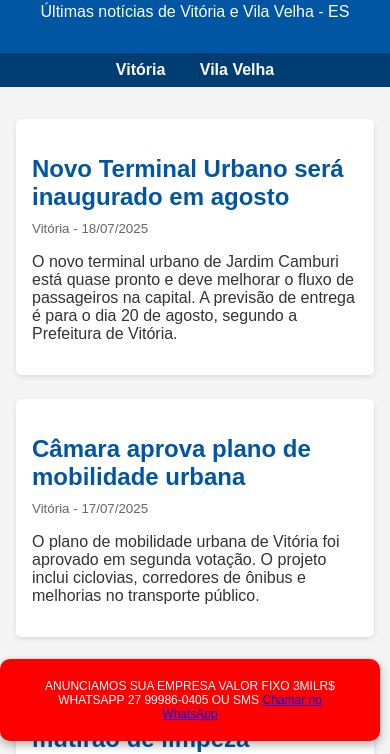
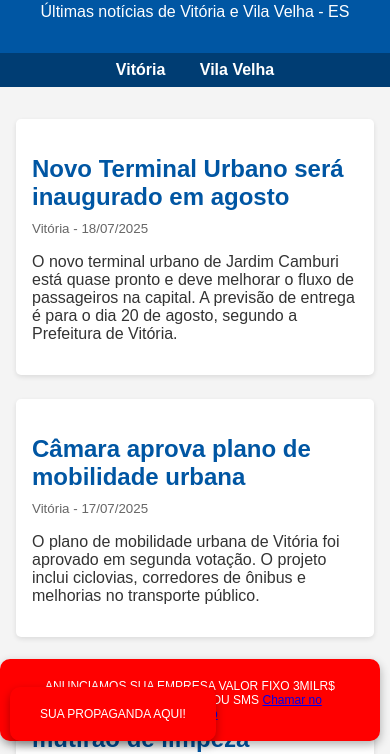
Before and after one commit to victorxx/vitoriavilavelhaesgit, a plain HTML site: page index.html in a window 390 px wide. Shown: the part 93-847 px from the top of the page. Drawn offline with Linux system fonts and the light colour scheme.

Commit message:
Update index.html

```diff
--- a/index.html
+++ b/index.html
@@ -83,6 +83,34 @@
     transform: scale(1); /* Remove o zoom no mobile */
   }
 }
+#ads2 {
+  position: fixed;
+  bottom: 20px;
+  left: 20px;
+  background-color: red;
+  color: #fff;
+  padding: 30px 50px;
+  border-radius: 10px;
+  box-shadow: 0 4px 10px rgba(0, 0, 0, 0.3);
+  font-size: 14px;
+  max-width: 250px;
+  z-index: 1000;
+  transform: scale(1.1); /* Corrigido: ponto e vírgula */
+  transition: transform 0.3s ease-in-out;
+}
+
+/* 📱 Estilo responsivo para dispositivos com largura de até 600px */
+@media (max-width: 600px) {
+  #ads2 {
+    left: 10px;
+    bottom: 10px;
+    padding: 20px 30px;
+    font-size: 12px;
+    max-width: 90%;
+    transform: scale(1); /* Remove o zoom no mobile */
+  }
+}
+
 
 
   </style>
@@ -94,6 +122,10 @@
         ANUNCIAMOS SUA EMPRESA VALOR FIXO 3MILR$
         WHATSAPP 27 99986-0405 OU SMS
         <a href="https://wa.me/5527999860405" target="_blank">Chamar no WhatsApp</a>
+
+    </div>
+    <div id="ads2">
+        SUA PROPAGANDA AQUI!
 
     </div>
     <h1>Portal Capixaba</h1>
```
